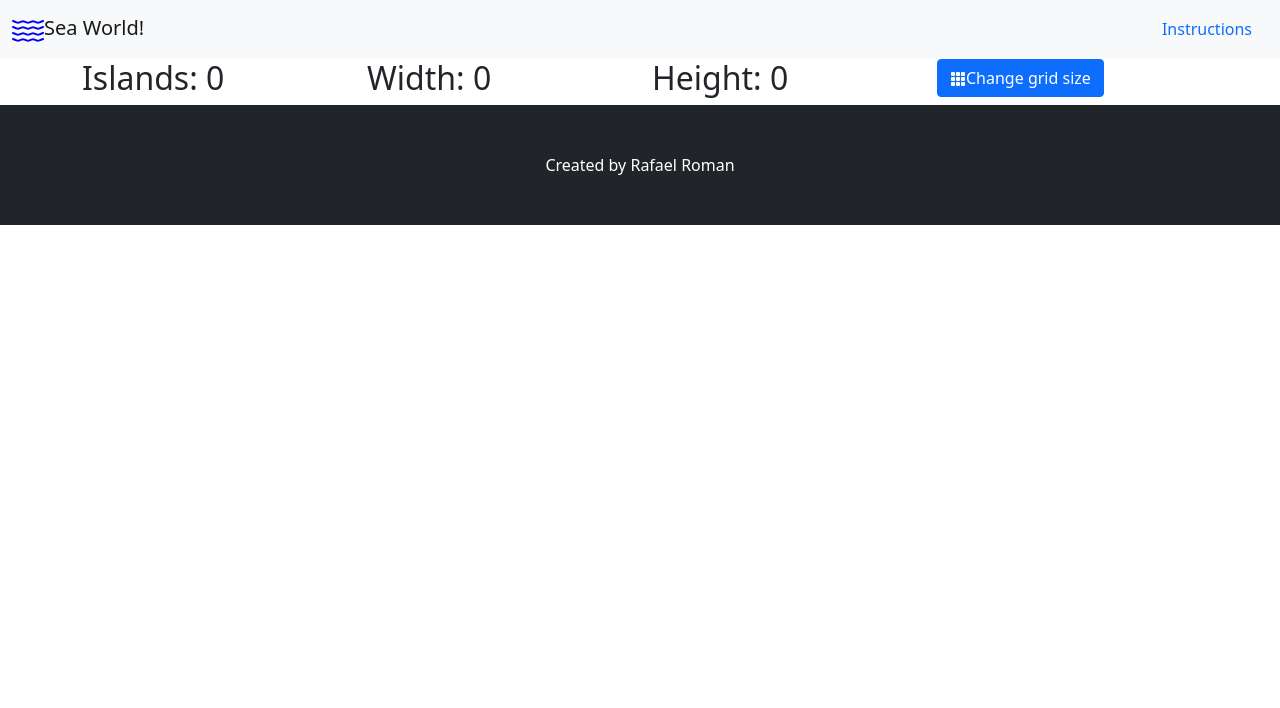
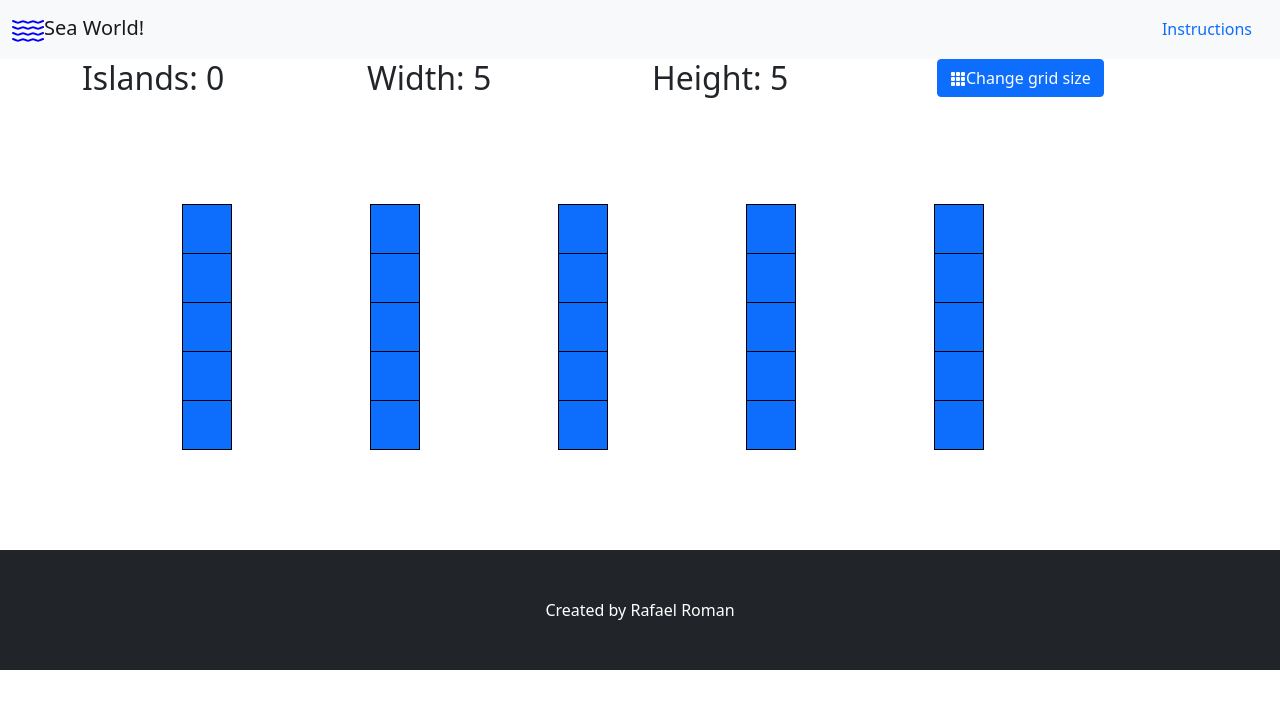
Before and after one commit to raftael/islands-game, a Next.js app: page / in a window 1280 px wide. Shown: the top 708 px of the page. Built offline with nearby package versions, Linux system fonts and the light colour scheme.

Commit message:
Added components Board, Game, Info, Square and custom styles

```diff
--- /dev/null
+++ b/components/Board.js
@@ -0,0 +1,61 @@
+import React, { Component } from 'react'
+import Square from './Square'
+import styles from '../styles/Home.module.css'
+import Info from './Info';
+
+
+export default class Board extends Component {
+    constructor(props) {
+        super(props);
+        this.updateBoard = this.updateBoard.bind(this);
+        this.state = {
+            board: this.createBoard()
+        }
+    }
+
+    createBoard() {
+        const { width, height } = this.props;
+        let board = new Array(width);
+        for (var i = 0; i < width; i++) {
+            board[i] = new Array(height);
+            for (var j = 0; j < height; j++) {
+                board[i][j] = null;
+            }
+        }
+        return board;
+    }
+
+    updateBoard(i,j,value) {
+        const { board } = this.state;
+        board[i][j] = value;
+        console.log(board);
+    }
+
+    renderSquare(i,j) {
+        return <Square xAxis={i} yAxis={j} updateBoard={this.updateBoard} />;
+    }
+
+    render() {
+        const {width, height} = this.props;
+        const { board } = this.state;
+        console.log(this.state.board);
+
+        return (
+            <>
+            <Info width={width} height={height} islands={0} />
+            <div className={styles.board}>
+
+                {board.map((items, index) => {
+                    return (
+                        <div className="row" key={index}>
+                            {items.map((subitems, sIndex) => {
+                                return <div className='col' key={sIndex}>{this.renderSquare(index, sIndex)}</div>;
+                            })}
+                        </div>
+                    );
+                })}
+            </div>
+            </>
+        );
+    }
+}
--- /dev/null
+++ b/components/Game.js
@@ -0,0 +1,15 @@
+import React ,{Component} from 'react'
+import Board from './Board'
+import styles from '../styles/Home.module.css'
+
+export default class Game extends Component {
+    render() {
+      return (
+        <div className={styles.game}>
+          <div className="game-board">
+            <Board width={5} height={5} />
+          </div>
+        </div>
+      );
+    }
+  }
--- /dev/null
+++ b/components/Info.js
@@ -0,0 +1,29 @@
+export default function Info(props) {
+    return (
+        <div className="row">
+            <div className="col">
+                <h2>
+                    Islands: {props.islands}
+                </h2>
+            </div>
+            <div className="col">
+                <h2>
+                    Width: {props.width}
+                </h2>
+            </div>
+            <div className="col">
+                <h2>
+                    Height: {props.height}
+                </h2>
+            </div>
+            <div className="col">
+                <button type='button' className='btn btn-primary'>
+                    <svg xmlns="http://www.w3.org/2000/svg" width="16" height="16" fill="currentColor" className="bi bi-grid-3x3-gap-fill" viewBox="0 0 16 16">
+                        <path d="M1 2a1 1 0 0 1 1-1h2a1 1 0 0 1 1 1v2a1 1 0 0 1-1 1H2a1 1 0 0 1-1-1V2zm5 0a1 1 0 0 1 1-1h2a1 1 0 0 1 1 1v2a1 1 0 0 1-1 1H7a1 1 0 0 1-1-1V2zm5 0a1 1 0 0 1 1-1h2a1 1 0 0 1 1 1v2a1 1 0 0 1-1 1h-2a1 1 0 0 1-1-1V2zM1 7a1 1 0 0 1 1-1h2a1 1 0 0 1 1 1v2a1 1 0 0 1-1 1H2a1 1 0 0 1-1-1V7zm5 0a1 1 0 0 1 1-1h2a1 1 0 0 1 1 1v2a1 1 0 0 1-1 1H7a1 1 0 0 1-1-1V7zm5 0a1 1 0 0 1 1-1h2a1 1 0 0 1 1 1v2a1 1 0 0 1-1 1h-2a1 1 0 0 1-1-1V7zM1 12a1 1 0 0 1 1-1h2a1 1 0 0 1 1 1v2a1 1 0 0 1-1 1H2a1 1 0 0 1-1-1v-2zm5 0a1 1 0 0 1 1-1h2a1 1 0 0 1 1 1v2a1 1 0 0 1-1 1H7a1 1 0 0 1-1-1v-2zm5 0a1 1 0 0 1 1-1h2a1 1 0 0 1 1 1v2a1 1 0 0 1-1 1h-2a1 1 0 0 1-1-1v-2z" />
+                    </svg>
+                    Change grid size
+                </button>
+            </div>
+        </div>
+    )
+}
--- /dev/null
+++ b/components/Square.js
@@ -0,0 +1,31 @@
+import React, { Component } from 'react'
+import styles from '../styles/Home.module.css'
+export default class Square extends Component {
+
+    constructor(props) {
+        super(props);
+        this.state = {
+            value: 0
+        }
+    }
+
+    updateSquare() {
+        const { xAxis, yAxis } = this.props;
+        let newValue = this.state.value === 0 ? 1 : 0
+
+        this.setState({
+            value: newValue
+        });
+        this.props.updateBoard(xAxis,yAxis, newValue)
+
+    }
+
+    render() {
+        let backgroundColor = this.state.value === 0 ? 'bg-primary' : 'bg-success';
+        return (
+            <button className={`${styles.square} ${backgroundColor}`} key={this.props.value} onClick={() => this.updateSquare()}>
+                {''}
+            </button>
+        )
+    }
+}
--- a/pages/_app.js
+++ b/pages/_app.js
@@ -1,5 +1,6 @@
 // add bootstrap css
 import 'bootstrap/dist/css/bootstrap.css'
+import '../styles/Home.module.css'
 
 function MyApp({ Component, pageProps }) {
   return <Component {...pageProps} />
--- a/pages/index.js
+++ b/pages/index.js
@@ -1,6 +1,7 @@
 import Head from 'next/head'
+import Game from '../components/Game'
 import Image from 'next/image'
-//import styles from '../styles/Home.module.css'
+import styles from '../styles/Home.module.css'
 
 export default function Home() {
   return (
@@ -30,30 +31,9 @@ export default function Home() {
       </nav>
 
       <main className='container'>
-
-        <div class="row">
-          <div class="col">
-            <h2>
-              Islands: 0
-            </h2>
-          </div>
-          <div class="col">
-            <h2>
-              Width: 0
-            </h2>
-          </div>
-          <div class="col">
-            <h2>
-              Height: 0
-            </h2>
-          </div>
-          <div class="col">
-            <button type='button' className='btn btn-primary'>
-              <svg xmlns="http://www.w3.org/2000/svg" width="16" height="16" fill="currentColor" class="bi bi-grid-3x3-gap-fill" viewBox="0 0 16 16">
-                <path d="M1 2a1 1 0 0 1 1-1h2a1 1 0 0 1 1 1v2a1 1 0 0 1-1 1H2a1 1 0 0 1-1-1V2zm5 0a1 1 0 0 1 1-1h2a1 1 0 0 1 1 1v2a1 1 0 0 1-1 1H7a1 1 0 0 1-1-1V2zm5 0a1 1 0 0 1 1-1h2a1 1 0 0 1 1 1v2a1 1 0 0 1-1 1h-2a1 1 0 0 1-1-1V2zM1 7a1 1 0 0 1 1-1h2a1 1 0 0 1 1 1v2a1 1 0 0 1-1 1H2a1 1 0 0 1-1-1V7zm5 0a1 1 0 0 1 1-1h2a1 1 0 0 1 1 1v2a1 1 0 0 1-1 1H7a1 1 0 0 1-1-1V7zm5 0a1 1 0 0 1 1-1h2a1 1 0 0 1 1 1v2a1 1 0 0 1-1 1h-2a1 1 0 0 1-1-1V7zM1 12a1 1 0 0 1 1-1h2a1 1 0 0 1 1 1v2a1 1 0 0 1-1 1H2a1 1 0 0 1-1-1v-2zm5 0a1 1 0 0 1 1-1h2a1 1 0 0 1 1 1v2a1 1 0 0 1-1 1H7a1 1 0 0 1-1-1v-2zm5 0a1 1 0 0 1 1-1h2a1 1 0 0 1 1 1v2a1 1 0 0 1-1 1h-2a1 1 0 0 1-1-1v-2z" />
-              </svg>
-              Change grid size
-            </button>
+        <div className="row">
+          <div className="col">
+            <Game />
           </div>
         </div>
 
--- a/styles/Home.module.css
+++ b/styles/Home.module.css
@@ -1,23 +1,50 @@
-.container {
-  min-height: 100vh;
-  padding: 0 0.5rem;
-  display: flex;
-  flex-direction: column;
-  justify-content: center;
-  align-items: center;
-  height: 100vh;
+.square {
+  background: #fff;
+  /* border: 1px solid red; #999; */
+  border: 1px solid black;
+  float: left;
+  font-size: 24px;
+  font-weight: bold;
+  line-height: 34px;
+  height: 50px;
+  margin-right: -1px;
+  margin-top: -1px;
+  padding: 0;
+  text-align: center;
+  width: 50px;
 }
 
-.main {
-  padding: 5rem 0;
-  flex: 1;
-  display: flex;
-  flex-direction: column;
-  justify-content: center;
-  align-items: center;
+.square:hover{
+  background-color: #ddd;
 }
 
-.footer {
+.square:focus {
+  outline: none;
+
+}
+
+.kbd-navigation .square:focus {
+  background: #ddd;
+}
+
+.board {
+  margin: 100px 100px;
+}
+
+.board-row:after {
+  clear: both;
+  content: "";
+  display: table;
+}
+
+/* .game {
+  display: flex;
+  flex-direction:row
+} */
+
+
+
+/* .footer {
   width: 100%;
   height: 100px;
   border-top: 1px solid #eaeaea;
@@ -118,4 +145,4 @@
     width: 100%;
     flex-direction: column;
   }
-}
+} */
--- a/styles/globals.css
+++ b/styles/globals.css
@@ -1,4 +1,4 @@
-html,
+/* html,
 body {
   padding: 0;
   margin: 0;
@@ -13,4 +13,4 @@ a {
 
 * {
   box-sizing: border-box;
-}
+} */
```
